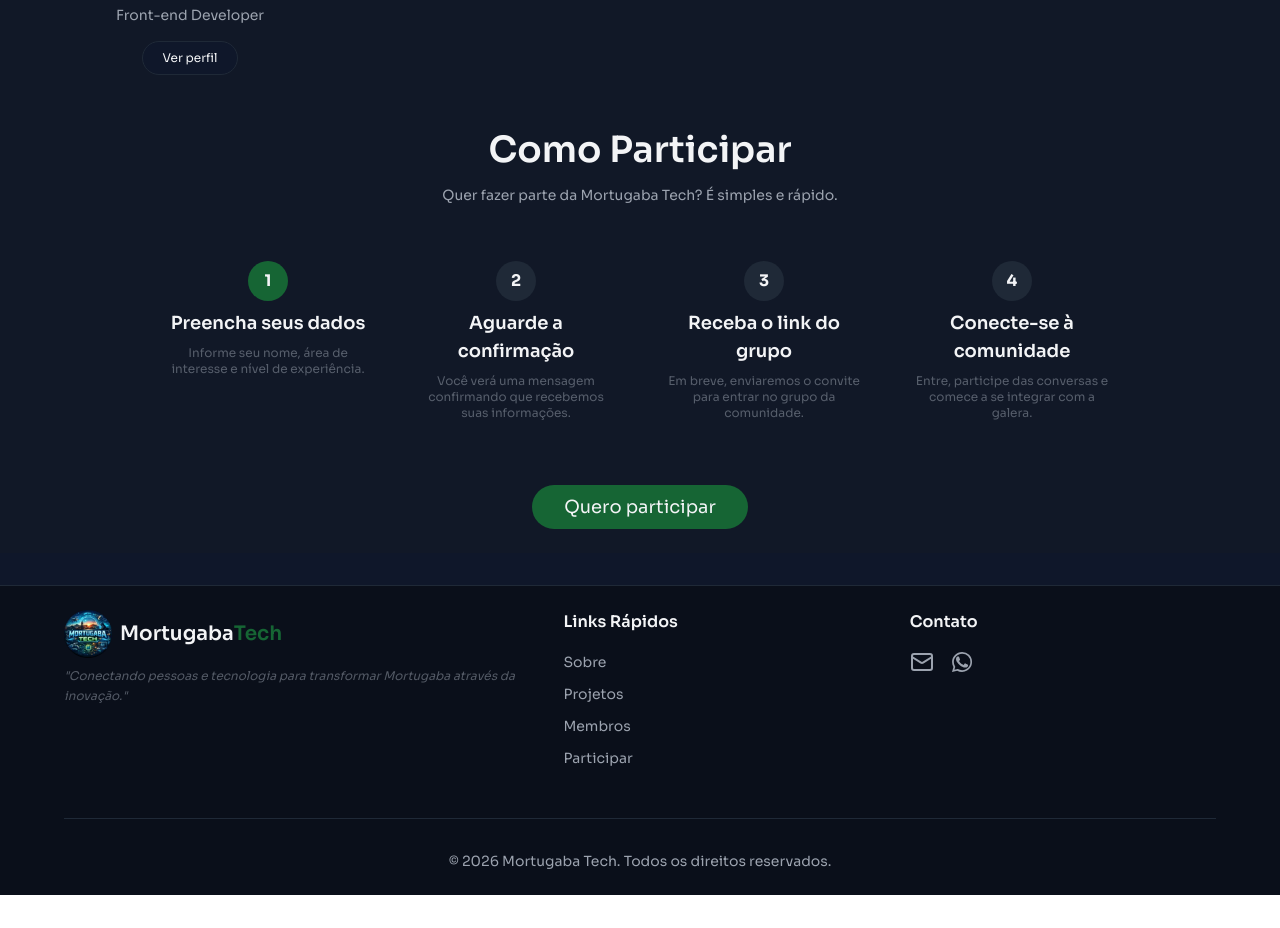
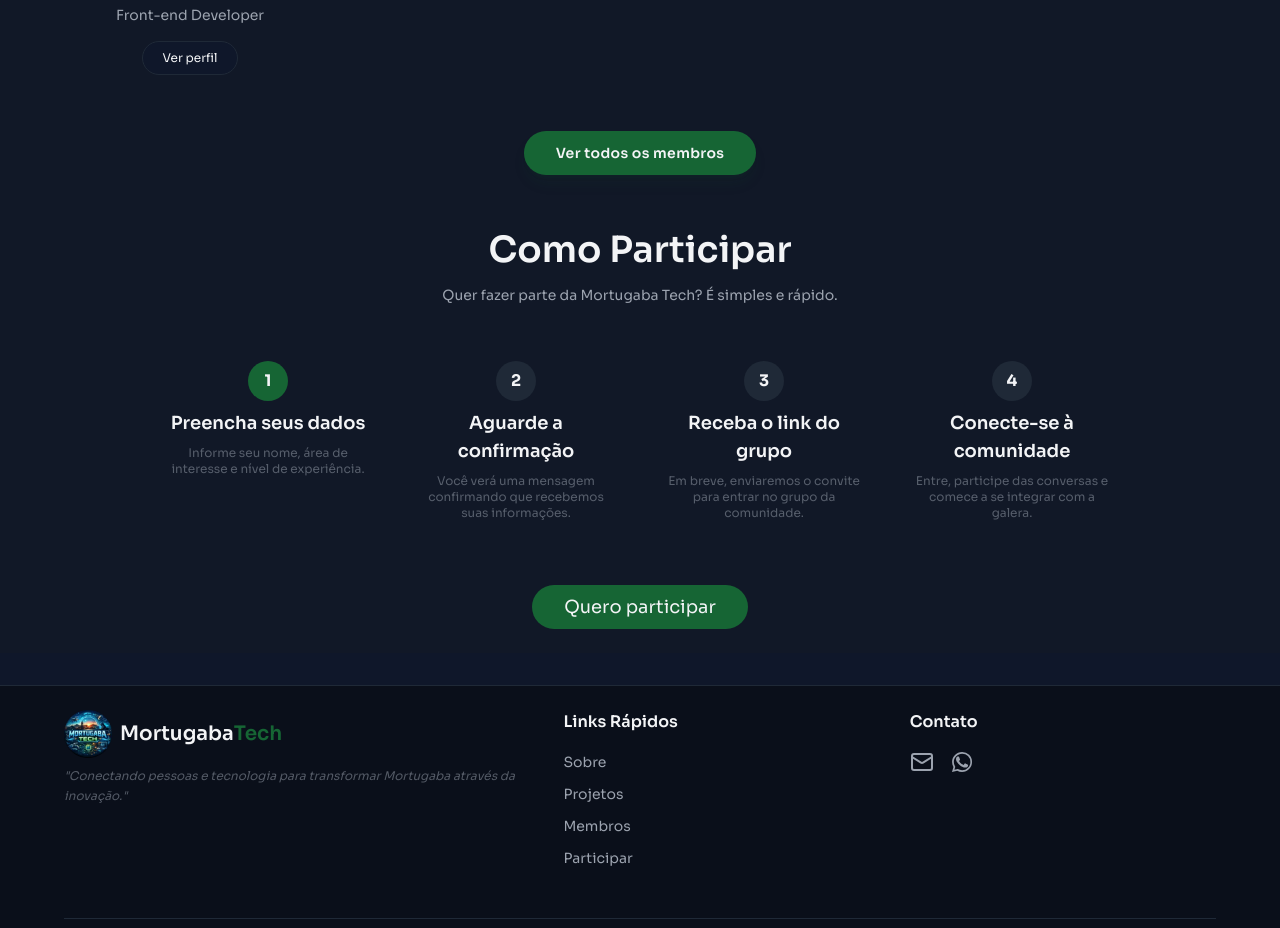
Before and after one commit to Charlesson-MP/mortugaba-tech, a Next.js app: page / in a window 1280 px wide. Shown: the part 2127-3055 px from the top of the page. Before the commit the page ends 3022 px from the top, so only its background shows below. Built offline with nearby package versions, Linux system fonts and the light colour scheme.

Commit message:
feat: add CTA to members section linking to members page

```diff
--- a/app/components/Home/Members.tsx
+++ b/app/components/Home/Members.tsx
@@ -1,5 +1,6 @@
 "use client";
 
+import { Button } from "@/app/components/ui/Button";
 import MemberCard, { Member } from "@/app/components/ui/MemberCard";
 import MemberModal from "@/app/components/ui/MemberCardModal";
 import membersData from "@/helpers/members.json";
@@ -23,6 +24,16 @@ export function Members() {
             <MemberCard key={member.id} member={member as Member} onOpen={(m) => setSelected(m)} />
           ))}
         </div>
+
+        <div className="mt-14 flex justify-center">
+          <Button
+            href="/membros"
+            variant="rounded"
+            className="px-8 py-3 text-sm font-semibold tracking-wide shadow-lg shadow-brand-primary/10 transition-all hover:shadow-brand-primary/20"
+          >
+            Ver todos os membros
+          </Button>
+        </div>
       </div>
 
       <MemberModal open={!!selected} member={selected} onClose={() => setSelected(null)} />
```
